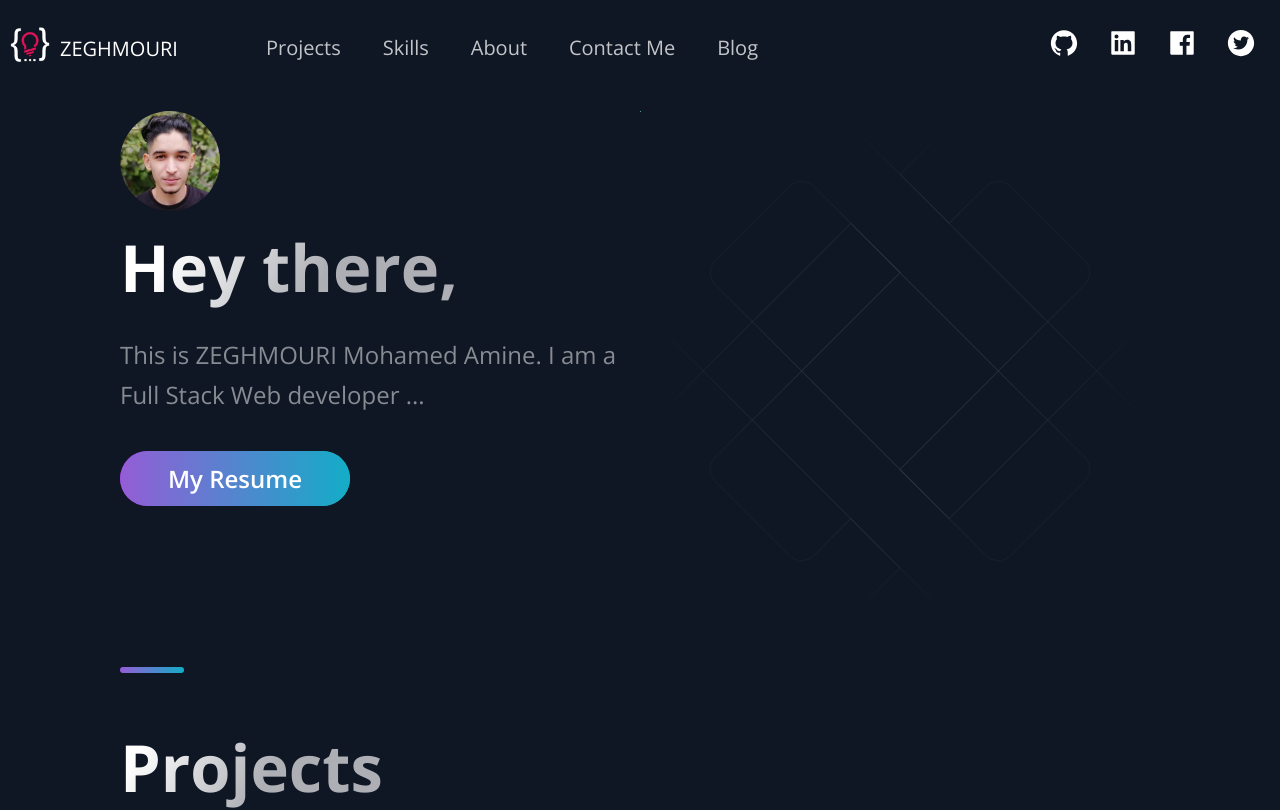
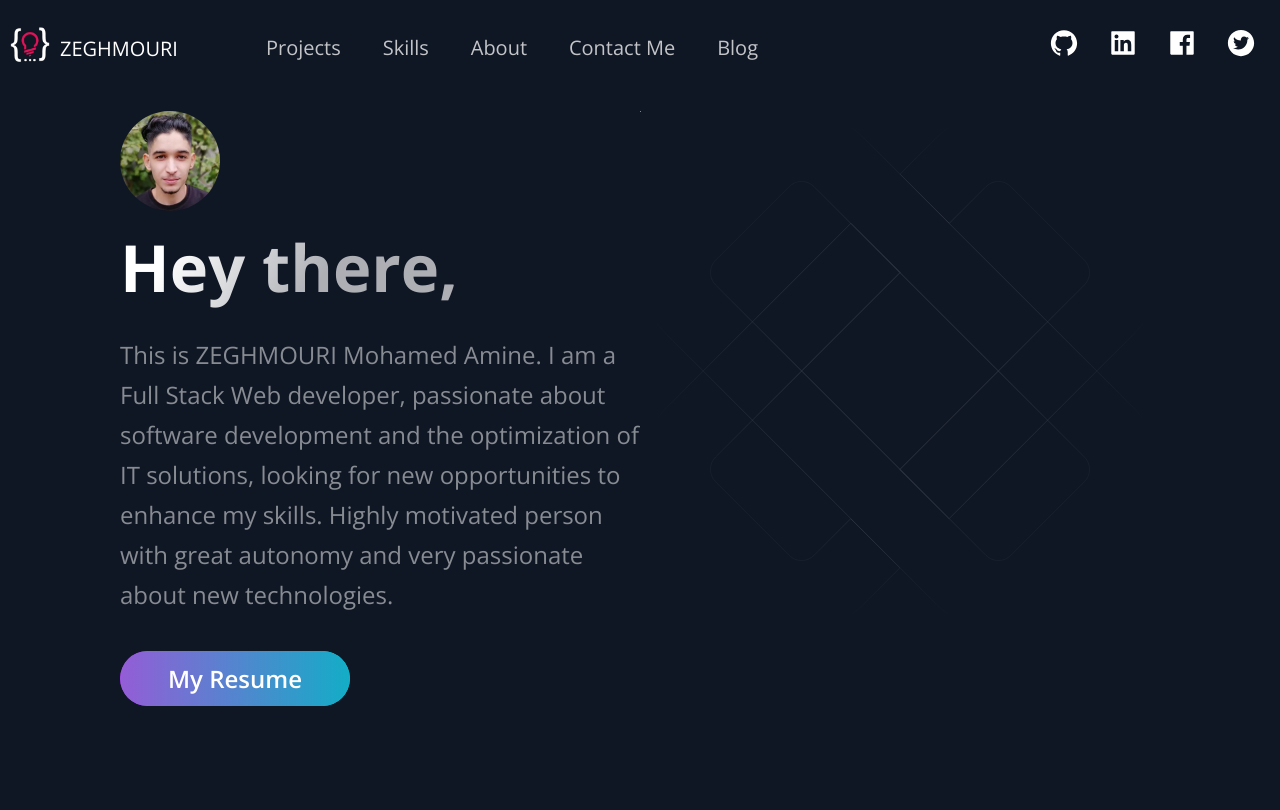
Before and after one commit to zeghmouri/my-portfolio, a Next.js app: page / in a window 1280 px wide. Shown: the top 810 px of the page. Built offline with nearby package versions, Linux system fonts and the light colour scheme.

Commit message:
add description in hero

```diff
--- a/src/components/Hero/Hero.js
+++ b/src/components/Hero/Hero.js
@@ -11,7 +11,7 @@ const Hero = (props) => (
           Hey there,
         </SectionTitle>
         <SectionText>
-          This is ZEGHMOURI Mohamed Amine. I am a Full Stack Web developer ...
+          This is ZEGHMOURI Mohamed Amine. I am a Full Stack Web developer, passionate about software development and the optimization of IT solutions, looking for new opportunities to enhance my skills. Highly motivated person with great autonomy and very passionate about new technologies.
         </SectionText>
         <Button onClick={(e) => {
           e.preventDefault();
```
